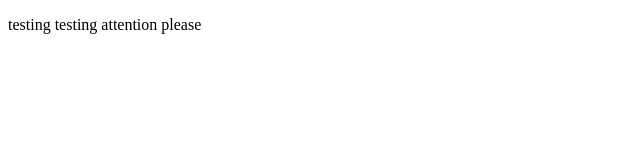
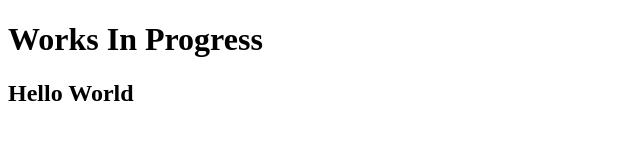
Before and after one commit to Orfeas-Mavros/WorksInProgress, a plain HTML site: page index.html in a window 1280 px wide. Shown: the whole page, without its empty margins (0-640 px from the left). Drawn offline with Linux system fonts and the light colour scheme.

Commit message:
First code test

```diff
--- a/index.html
+++ b/index.html
@@ -5,7 +5,15 @@
     <title>Works In Progress</title>
 </head>
 <body>
-    <p>testing testing attention please</p>
+    <h1>Works In Progress</h1>
+
+    <h2 id="test"></h2>
+
     <script src="vue.global.js"></script>
+
+    <script>
+        var testElement = document.getElementById("test");
+        test.innerHTML = "Hello World";
+    </script>
 </body>
 </html>
```
Also changed, not shown: 1 other file.
